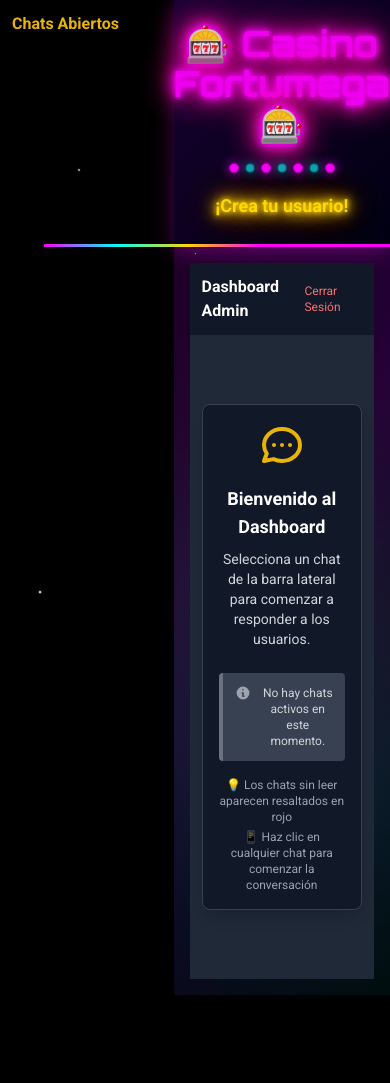
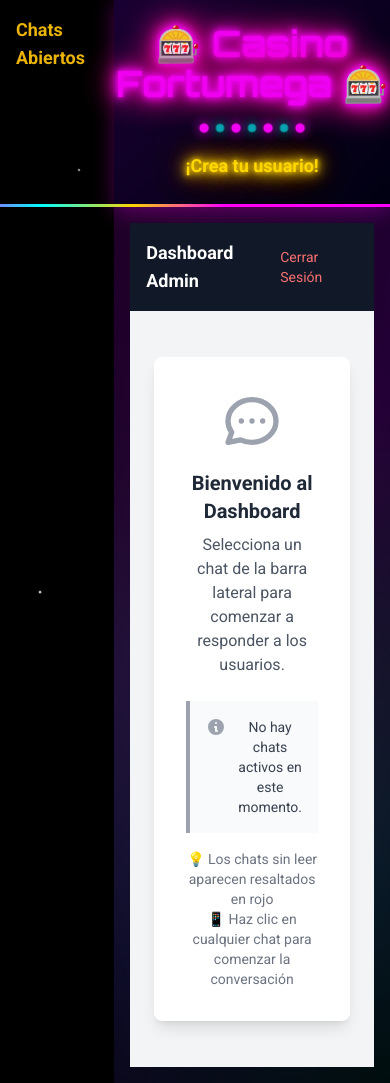
Before and after one commit to lujubru/nuevoares, a Flask app: page /admin/dashboard in a window 390 px wide. Before the commit the page ends 995 px from the top, so only its background shows below. Run offline with Flask 3, Linux system fonts and the light colour scheme; the visitor is signed in with stand-in values (Sample User, id 1); data that the repository does not hold is empty; some libraries are stand-ins or nearby versions.

Commit message:
Add files via upload

```diff
--- a/templates/admin_dashboard.html
+++ b/templates/admin_dashboard.html
@@ -1,63 +1,63 @@
 {% extends "base.html" %}
 {% block title %}Dashboard Admin{% endblock %}
 {% block sidebar %}
-<div class="bg-black text-white w-full sm:w-64 p-3 sm:p-4 overflow-y-auto">
-    <h3 class="text-base sm:text-lg font-semibold mb-4 text-yellow-500">Chats Abiertos</h3>
+<div id="sidebar-chats" class="bg-black text-white w-64 p-4 overflow-y-auto">
+    <h3 class="text-lg font-semibold mb-4 text-yellow-500">Chats Abiertos</h3>
     {% for chat in chats %}
-        <a href="{{ url_for('admin_chat', chat_id=chat[0]) }}" class="block p-2 sm:p-3 rounded-lg mb-2 {% if chat[4] %}bg-red-600{% else %}bg-gray-800{% endif %} hover:bg-gray-700 transition">
-            <span class="text-xs sm:text-sm">{{ chat[1] }} {{ chat[2] }} ({{ chat[3] }})</span>
+        <a href="{{ url_for('admin_chat', chat_id=chat[0]) }}" class="block p-3 rounded-lg mb-2 {% if chat[4] %}bg-red-600{% else %}bg-gray-800{% endif %} hover:bg-gray-700 transition">
+            <span class="text-sm">{{ chat[1] }} {{ chat[2] }} ({{ chat[3] }})</span>
             {% if chat[4] %}<span class="text-xs bg-red-400 text-black px-1 rounded ml-2">No leído</span>{% endif %}
         </a>
     {% endfor %}
 </div>
 {% endblock %}
 {% block content %}
-<div class="flex flex-col flex-1 h-[calc(100vh-8rem)] sm:h-[calc(100vh-4rem)]">
-    <div class="bg-gray-900 text-white p-3 sm:p-4 flex items-center justify-between shadow-lg">
-        <h2 class="text-base sm:text-lg font-semibold">Dashboard Admin</h2>
-        <div class="flex space-x-2 sm:space-x-4">
-            <a href="{{ url_for('admin_login') }}" class="text-xs sm:text-sm text-red-400 hover:text-red-300 transition">Cerrar Sesión</a>
+<div class="min-h-screen flex flex-col">
+    <div class="bg-gray-900 text-white p-4 flex items-center justify-between shadow-lg">
+        <h2 class="text-lg font-semibold">Dashboard Admin</h2>
+        <div class="flex space-x-4">
+            <a href="{{ url_for('admin_login') }}" class="text-sm text-red-400 hover:text-red-300 transition">Cerrar Sesión</a>
         </div>
     </div>
-    <div class="flex-1 p-3 sm:p-6 bg-gray-800 flex items-center justify-center">
-        <div class="w-full max-w-md mx-auto bg-gray-900 p-4 sm:p-8 rounded-lg shadow-lg text-center border border-gray-700">
+    <div class="flex-1 p-6 bg-gray-100 flex items-center justify-center">
+        <div class="max-w-md mx-auto bg-white p-8 rounded-lg shadow-lg text-center">
             <div class="mb-6">
-                <svg class="w-12 h-12 sm:w-16 sm:h-16 mx-auto text-yellow-500 mb-4" fill="none" stroke="currentColor" viewBox="0 0 24 24" xmlns="http://www.w3.org/2000/svg">
+                <svg class="w-16 h-16 mx-auto text-gray-400 mb-4" fill="none" stroke="currentColor" viewBox="0 0 24 24" xmlns="http://www.w3.org/2000/svg">
                     <path stroke-linecap="round" stroke-linejoin="round" stroke-width="2" d="M8 12h.01M12 12h.01M16 12h.01M21 12c0 4.418-4.03 8-9 8a9.863 9.863 0 01-4.255-.949L3 20l1.395-3.72C3.512 15.042 3 13.574 3 12c0-4.418 4.03-8 9-8s9 3.582 9 8z"></path>
                 </svg>
-                <h3 class="text-lg sm:text-xl font-semibold text-white mb-2">Bienvenido al Dashboard</h3>
-                <p class="text-sm sm:text-base text-gray-300">Selecciona un chat de la barra lateral para comenzar a responder a los usuarios.</p>
+                <h3 class="text-xl font-semibold text-gray-800 mb-2">Bienvenido al Dashboard</h3>
+                <p class="text-gray-600">Selecciona un chat de la barra lateral para comenzar a responder a los usuarios.</p>
             </div>
 
             {% if chats %}
-                <div class="bg-blue-900 border-l-4 border-blue-400 p-3 sm:p-4 mb-4 rounded">
+                <div id="chat-status" class="bg-blue-50 border-l-4 border-blue-400 p-4 mb-4">
                     <div class="flex">
                         <div class="flex-shrink-0">
-                            <svg class="h-4 w-4 sm:h-5 sm:w-5 text-blue-400" viewBox="0 0 20 20" fill="currentColor">
+                            <svg class="h-5 w-5 text-blue-400" viewBox="0 0 20 20" fill="currentColor">
                                 <path fill-rule="evenodd" d="M8.257 3.099c.765-1.36 2.722-1.36 3.486 0l5.58 9.92c.75 1.334-.213 2.98-1.742 2.98H4.42c-1.53 0-2.493-1.646-1.743-2.98l5.58-9.92zM11 13a1 1 0 11-2 0 1 1 0 012 0zm-1-8a1 1 0 00-1 1v3a1 1 0 002 0V6a1 1 0 00-1-1z" clip-rule="evenodd" />
                             </svg>
                         </div>
                         <div class="ml-3">
-                            <p class="text-xs sm:text-sm text-blue-200">
-                                Tienes <strong>{{ chats|length }}</strong> chat(s) disponible(s).
+                            <p class="text-sm text-blue-700">
+                                Tienes <strong id="chat-count">{{ chats|length }}</strong> chat(s) disponible(s).
                                 {% set unread_count = chats|selectattr('4')|list|length %}
                                 {% if unread_count > 0 %}
-                                    <span class="text-red-400 font-semibold">{{ unread_count }} sin leer.</span>
+                                    <span id="unread-count" class="text-red-600 font-semibold">{{ unread_count }} sin leer.</span>
                                 {% endif %}
                             </p>
                         </div>
                     </div>
                 </div>
             {% else %}
-                <div class="bg-gray-700 border-l-4 border-gray-500 p-3 sm:p-4 mb-4 rounded">
+                <div id="chat-status" class="bg-gray-50 border-l-4 border-gray-400 p-4 mb-4">
                     <div class="flex">
                         <div class="flex-shrink-0">
-                            <svg class="h-4 w-4 sm:h-5 sm:w-5 text-gray-400" viewBox="0 0 20 20" fill="currentColor">
+                            <svg class="h-5 w-5 text-gray-400" viewBox="0 0 20 20" fill="currentColor">
                                 <path fill-rule="evenodd" d="M18 10a8 8 0 11-16 0 8 8 0 0116 0zm-7-4a1 1 0 11-2 0 1 1 0 012 0zM9 9a1 1 0 000 2v3a1 1 0 001 1h1a1 1 0 100-2v-3a1 1 0 00-1-1H9z" clip-rule="evenodd" />
                             </svg>
                         </div>
                         <div class="ml-3">
-                            <p class="text-xs sm:text-sm text-gray-300">
+                            <p class="text-sm text-gray-700">
                                 No hay chats activos en este momento.
                             </p>
                         </div>
@@ -65,11 +65,86 @@
                 </div>
             {% endif %}
 
-            <div class="text-xs sm:text-sm text-gray-400 space-y-1">
+            <div class="text-sm text-gray-500">
                 <p>💡 Los chats sin leer aparecen resaltados en rojo</p>
                 <p>📱 Haz clic en cualquier chat para comenzar la conversación</p>
             </div>
         </div>
     </div>
 </div>
+<script>
+    const socket = io();
+
+    // Función para actualizar la barra lateral
+    function updateSidebar() {
+        fetch('/admin/get_chats')
+            .then(response => response.text())
+            .then(html => {
+                document.getElementById('sidebar-chats').innerHTML = html;
+                updateChatStatus();
+            });
+    }
+
+    // Función para actualizar el estado de los chats en el dashboard
+    function updateChatStatus() {
+        fetch('/admin/get_chats')
+            .then(response => response.text())
+            .then(html => {
+                const parser = new DOMParser();
+                const doc = parser.parseFromString(html, 'text/html');
+                const chatLinks = doc.querySelectorAll('a').length;
+                const unreadChats = doc.querySelectorAll('span.bg-red-400').length;
+                const chatStatus = document.getElementById('chat-status');
+                const chatCount = document.getElementById('chat-count');
+                const unreadCount = document.getElementById('unread-count');
+
+                if (chatLinks > 0) {
+                    chatStatus.className = 'bg-blue-50 border-l-4 border-blue-400 p-4 mb-4';
+                    chatStatus.innerHTML = `
+                        <div class="flex">
+                            <div class="flex-shrink-0">
+                                <svg class="h-5 w-5 text-blue-400" viewBox="0 0 20 20" fill="currentColor">
+                                    <path fill-rule="evenodd" d="M8.257 3.099c.765-1.36 2.722-1.36 3.486 0l5.58 9.92c.75 1.334-.213 2.98-1.742 2.98H4.42c-1.53 0-2.493-1.646-1.743-2.98l5.58-9.92zM11 13a1 1 0 11-2 0 1 1 0 012 0zm-1-8a1 1 0 00-1 1v3a1 1 0 002 0V6a1 1 0 00-1-1z" clip-rule="evenodd" />
+                                </svg>
+                            </div>
+                            <div class="ml-3">
+                                <p class="text-sm text-blue-700">
+                                    Tienes <strong id="chat-count">${chatLinks}</strong> chat(s) disponible(s).
+                                    ${unreadChats > 0 ? `<span id="unread-count" class="text-red-600 font-semibold">${unreadChats} sin leer.</span>` : ''}
+                                </p>
+                            </div>
+                        </div>
+                    `;
+                } else {
+                    chatStatus.className = 'bg-gray-50 border-l-4 border-gray-400 p-4 mb-4';
+                    chatStatus.innerHTML = `
+                        <div class="flex">
+                            <div class="flex-shrink-0">
+                                <svg class="h-5 w-5 text-gray-400" viewBox="0 0 20 20" fill="currentColor">
+                                    <path fill-rule="evenodd" d="M18 10a8 8 0 11-16 0 8 8 0 0116 0zm-7-4a1 1 0 11-2 0 1 1 0 012 0zM9 9a1 1 0 000 2v3a1 1 0 001 1h1a1 1 0 100-2v-3a1 1 0 00-1-1H9z" clip-rule="evenodd" />
+                                </svg>
+                            </div>
+                            <div class="ml-3">
+                                <p class="text-sm text-gray-700">
+                                    No hay chats activos en este momento.
+                                </p>
+                            </div>
+                        </div>
+                    `;
+                }
+            });
+    }
+
+    // Escuchar eventos de nuevos chats o actualizaciones
+    socket.on('new_chat', function(data) {
+        updateSidebar();
+        updateChatStatus();
+    });
+
+    // Escuchar eventos de chats cerrados
+    socket.on('chat_closed', function(data) {
+        updateSidebar();
+        updateChatStatus();
+    });
+</script>
 {% endblock %}
```
Also changed, not shown: templates/admin_chat.html (+26 -9 lines), templates/sidebar_chats.html (added, +9 -0 lines).
